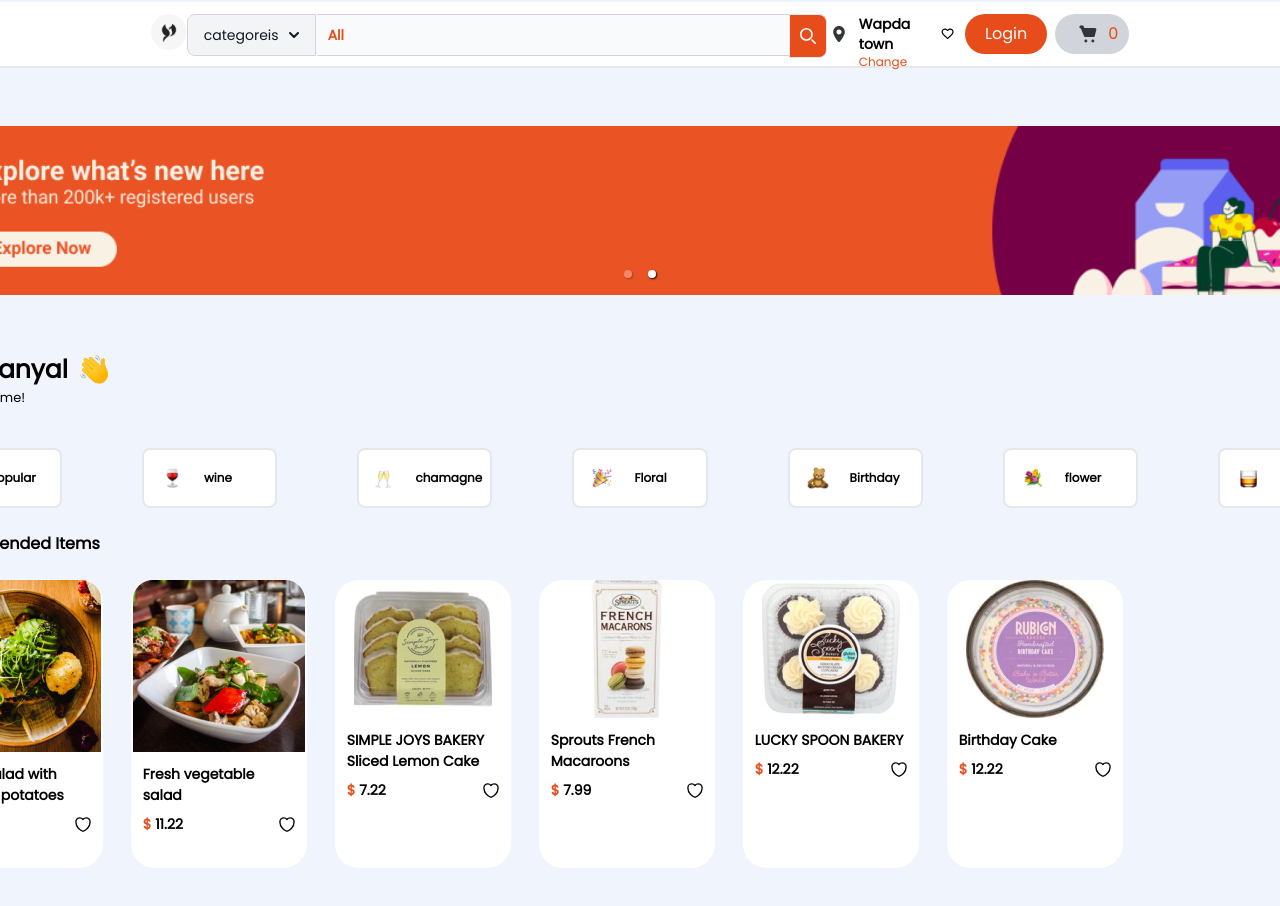
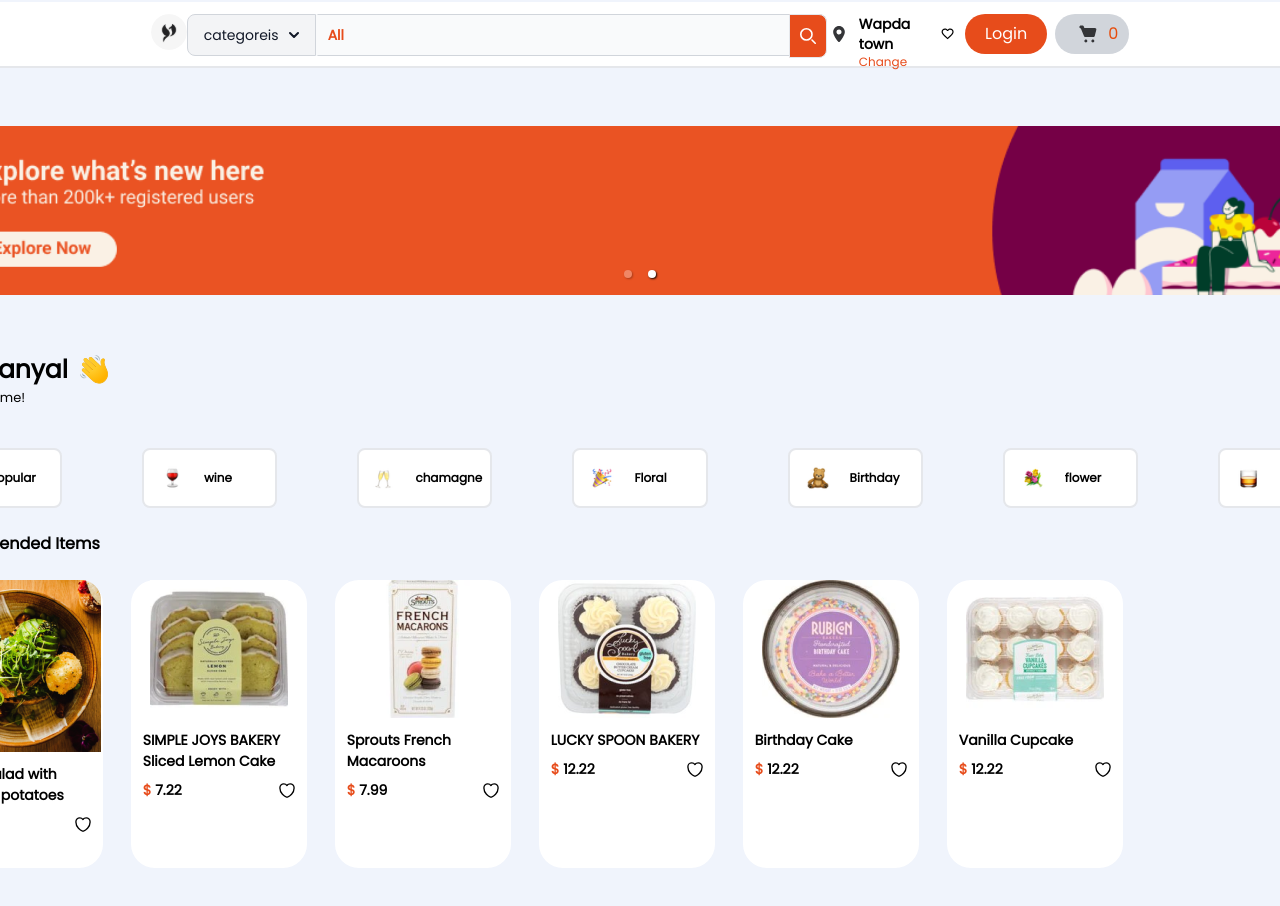
Before and after one commit to waleedejaz9/react-grocer-test, a React (Vite) app: page / in a window 1280 px wide. Shown: the top 906 px of the page. Built offline with nearby package versions, Linux system fonts and the light colour scheme.

Commit message:
fixes vercel issue

```diff
--- a/src/app/Dashboard/index.tsx
+++ b/src/app/Dashboard/index.tsx
@@ -3,7 +3,6 @@ import CampainSlider from "../../components/CampaignSlider";
 import wavingHand from "../../assets/wavingHand.svg"
 import greenSalad from "../../assets/greenSalad.png"
 import steak from "../../assets/steak.png"
-import freshVegetable from "../../assets/freshVegetable.png"
 import search from "../../assets/search.svg"
 import salad from "../../assets/salad.png"
 import Item from "../../components/Item";
@@ -118,13 +117,6 @@ export const Dashboard = () => {
                                 image={{ src: greenSalad, alt: "greenSalad" }}
                             />
                             <Item
-                                name={"Fresh vegetable salad"}
-                                price={11.22}
-                                currency="$"
-                                image={{ src: freshVegetable, alt: "greenSalad" }}
-                            />
-
-                            <Item
                                 name={"SIMPLE JOYS BAKERY Sliced Lemon Cake"}
                                 price={7.22}
                                 currency="$"
```
